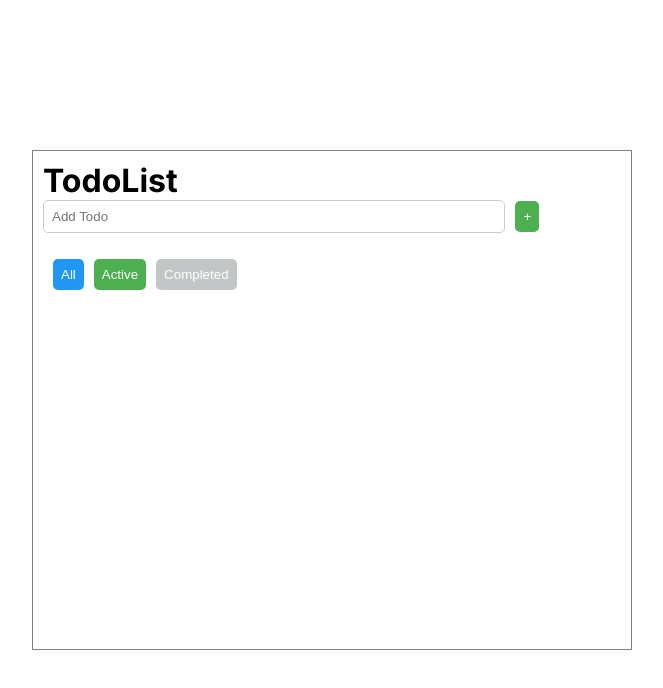
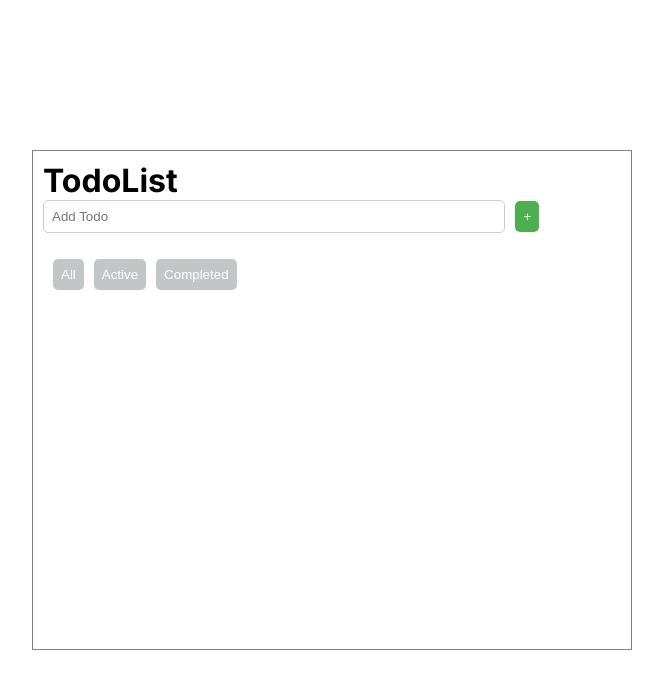
Before and after one commit to CeresY/my-todolist, a Next.js app: page / in a window 1280 px wide. Shown: the top 688 px of the page, without its empty margins (308-971 px from the left). Built offline with nearby package versions, Linux system fonts and the light colour scheme.

Commit message:
feat: 过滤按钮颜色切换

```diff
--- a/src/components/TodoFilter.tsx
+++ b/src/components/TodoFilter.tsx
@@ -1,4 +1,4 @@
-import {CSSProperties} from "react";
+import {CSSProperties, useRef, useState} from "react";
 import { buttonStyle} from "@/styles"
 
 const divStyle: CSSProperties = {
@@ -7,12 +7,47 @@ const divStyle: CSSProperties = {
     margin: '10px 0',
 }
 
+
 function TodoFilter({setFilter}:any) {
+    const bt1 = useRef(null);
+    const bt2 = useRef(null);
+    const bt3 = useRef(null);
+    const style1: CSSProperties = {
+        ...buttonStyle,
+        backgroundColor: '#c3c6c7'
+    }
+    //     backgroundColor: '#4caf50',
+    const handClick = (value?: string) => {
+        // e.currentTarget.style.backgroundColor = '#4caf50'
+        const bt1Obj:any = bt1.current!;
+        const bt2Obj:any = bt2.current!;
+        const bt3Obj:any = bt3.current!;
+
+        bt1Obj.style.backgroundColor = '#c3c6c7'
+        bt2Obj.style.backgroundColor = '#c3c6c7'
+        bt3Obj.style.backgroundColor = '#c3c6c7'
+        if (value === 'active') {
+            setFilter(value)
+            bt2Obj.style.backgroundColor = '#4caf50'
+        } else if (value === 'completed') {
+            setFilter(value)
+            bt3Obj.style.backgroundColor = '#4caf50'
+        } else {
+            setFilter()
+            bt1Obj.style.backgroundColor = '#4caf50'
+        }
+    }
   return (
     <div style={divStyle}>
-      <button style={{...buttonStyle, backgroundColor: '#2196f3'}} onClick={() => setFilter()}>All</button>
-      <button style={buttonStyle} onClick={() => setFilter('active')}>Active</button>
-      <button style={{...buttonStyle, backgroundColor: '#c3c6c7'}} onClick={() => setFilter('completed')}>Completed</button>
+      <button ref={bt1}
+          style={style1}
+          onClick={() => handClick()}>All</button>
+      <button ref={bt2}
+          style={style1}
+          onClick={() => handClick('active')}>Active</button>
+      <button ref={bt3}
+          style={style1}
+          onClick={() => handClick('completed')}>Completed</button>
     </div>
   );
 }
```
